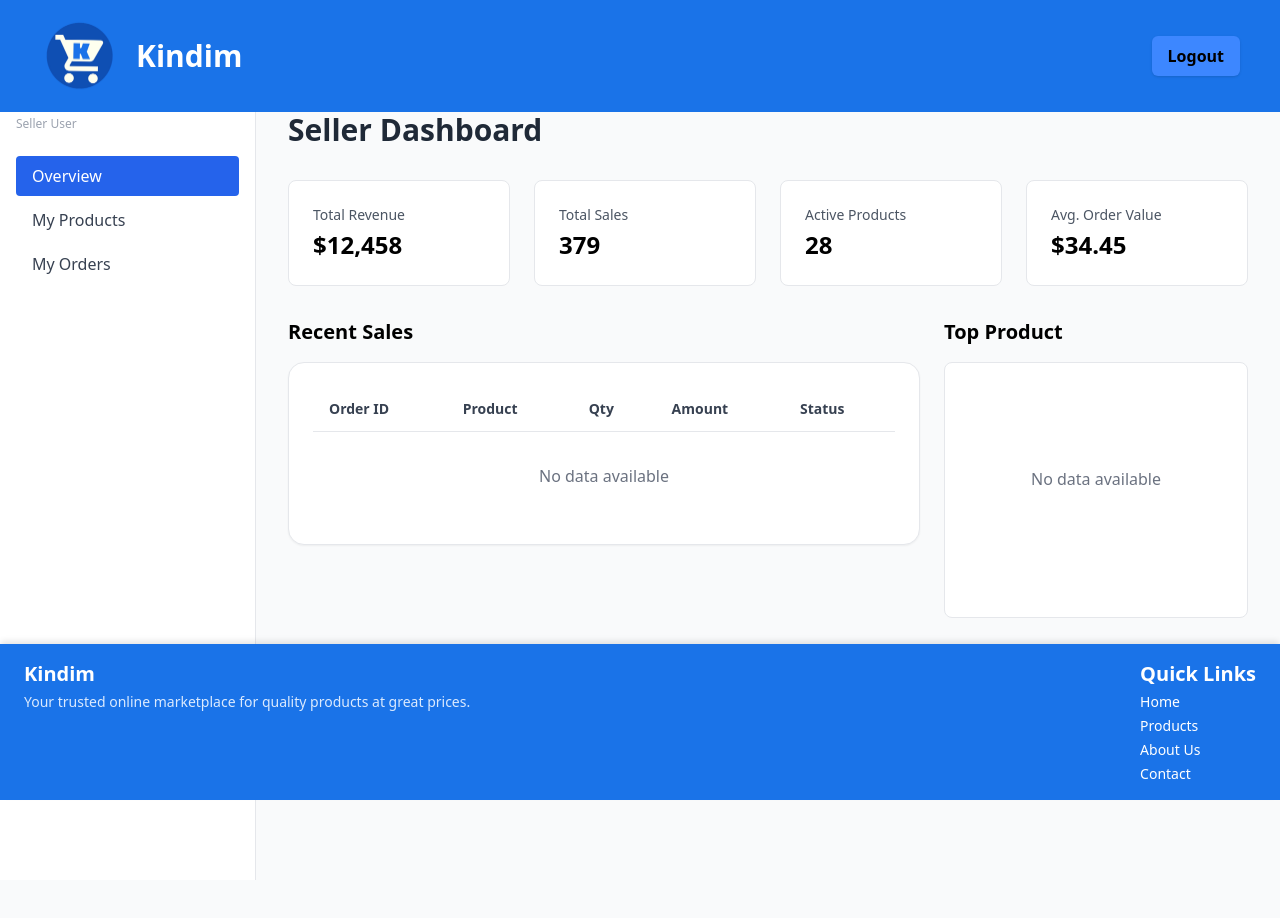
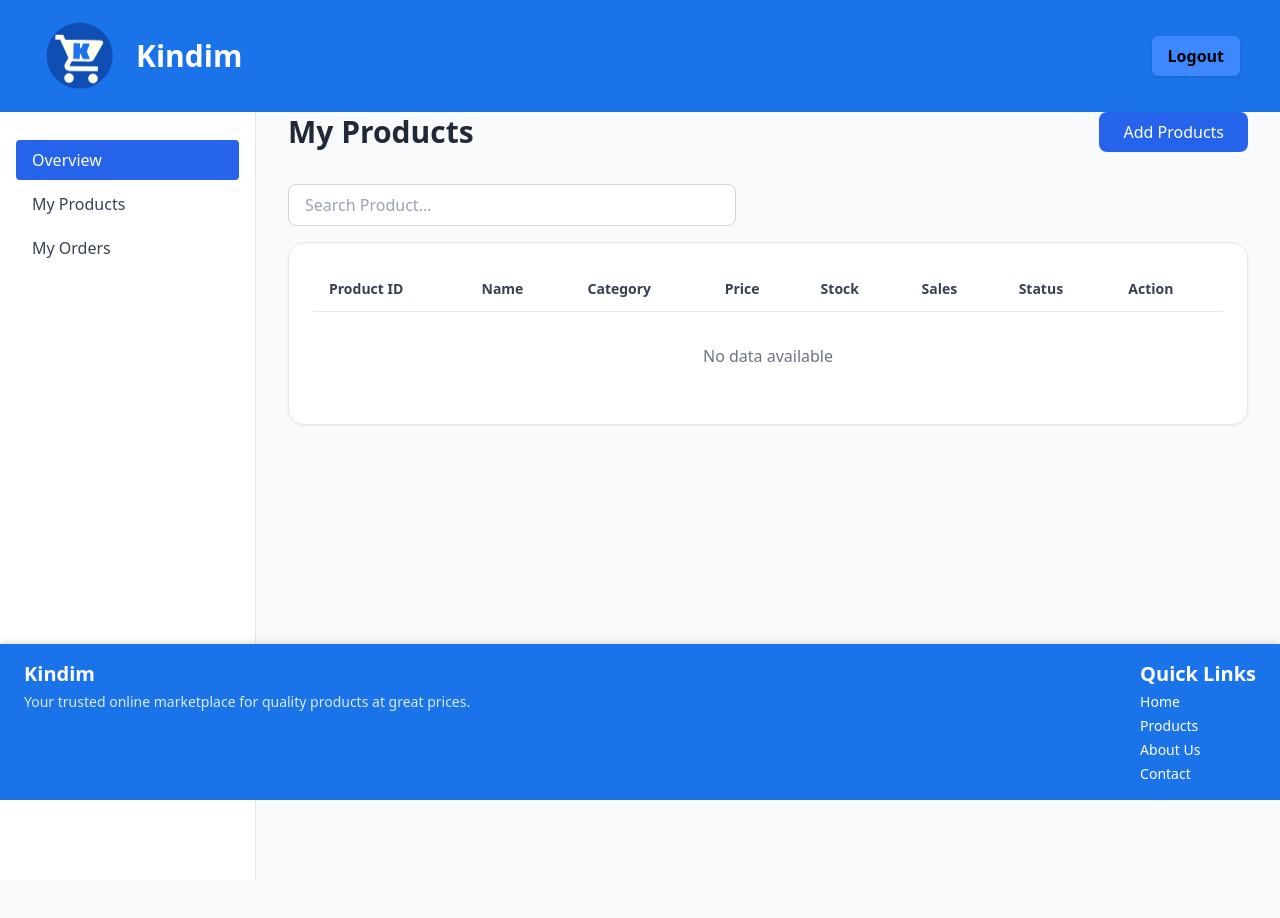
Before and after one commit to Krijal012/Kindim_37B, a React (Vite) app in the folder client/: page / in a window 1280 px wide. Built offline with nearby package versions, Linux system fonts and the light colour scheme.

Commit message:
added my products

```diff
--- a/client/src/App.jsx
+++ b/client/src/App.jsx
@@ -2,12 +2,15 @@ import { useState, useEffect } from "react";
 // import PublicRoutes from "./routes/PublicRoutes";
 // import PrivateRoutes from "./routes/PrivateRoutes";
 // import { AdminDashboard } from "./pages/private/Admindashboard";
-import { SellerDashboard } from "./pages/private/Sellerdashboard";
+// import { SellerDashboard } from "./pages/private/Sellerdashboard";
+import {MyProducts} from "./pages/private/MyProducts";
+// import {SellerDashboard} from "./pages/private/Sellerdashboard";
+//
 // import { RewardDashboard } from "./pages/private/RewardDashboard";
 
 
 function App() {
-   return <SellerDashboard />;
+   return <MyProducts/>;
 };
 
 export default App;
--- /dev/null
+++ b/client/src/pages/private/MyProducts.jsx
@@ -0,0 +1,44 @@
+import {useState} from 'react';
+import Header from '../../components/header';
+import Footer from '../../components/footer';
+import { DashboardSidebar } from '../../components/dashboardsidebar';
+import { DataTable } from '../../components/datatable';
+
+export function MyProducts() {
+    const columns = ['Product ID', 'Name', 'Category', 'Price', 'Stock', 'Sales', 'Status', 'Action'];
+    const data = [];
+    const [activeMenu, setActiveMenu] = useState('overview');
+
+    return (
+        <div className="bg-gray-50 min-h-screen">
+            <Header />
+        <div className="flex pt-20">
+        <DashboardSidebar
+          userType="Products"
+          activeMenu={activeMenu}
+          onMenuClick={setActiveMenu}
+        />
+
+                <div className="flex-1 p-8">
+                    <div className="flex justify-between items-center mb-8">
+                        <h1 className="text-3xl font-bold text-gray-800">My Products</h1>
+                        <button className="bg-blue-600 text-white px-6 py-2 rounded-lg hover:bg-blue-700">
+                            Add Products
+                        </button>
+                    </div>
+
+                    <div className="mb-4">
+                        <input
+                            type="text"
+                            placeholder="Search Product..."
+                            className="w-full max-w-md px-4 py-2 border border-gray-300 rounded-lg"
+                        />
+                    </div>
+
+                    <DataTable columns={columns} data={data} />
+                </div>
+            </div>
+            <Footer />
+        </div>
+    );
+}
```
